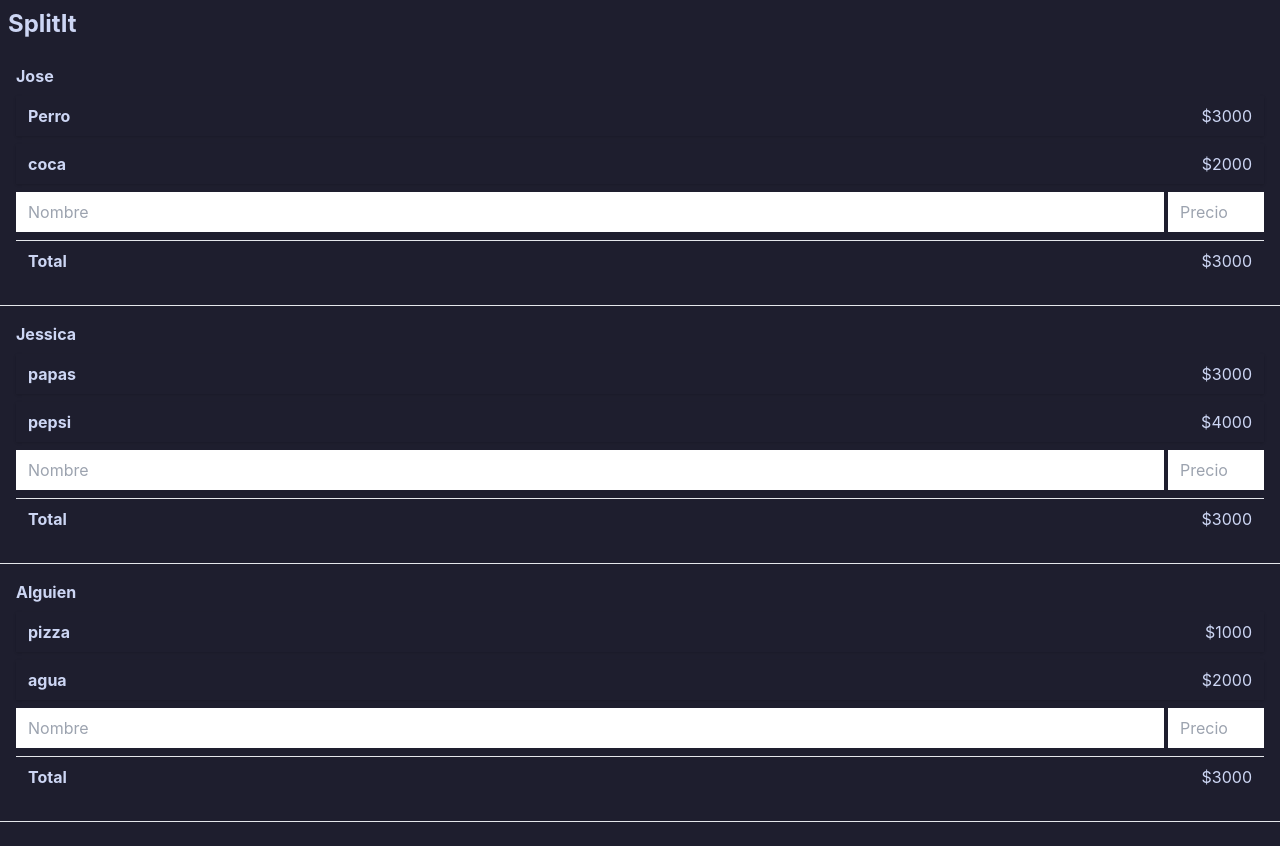
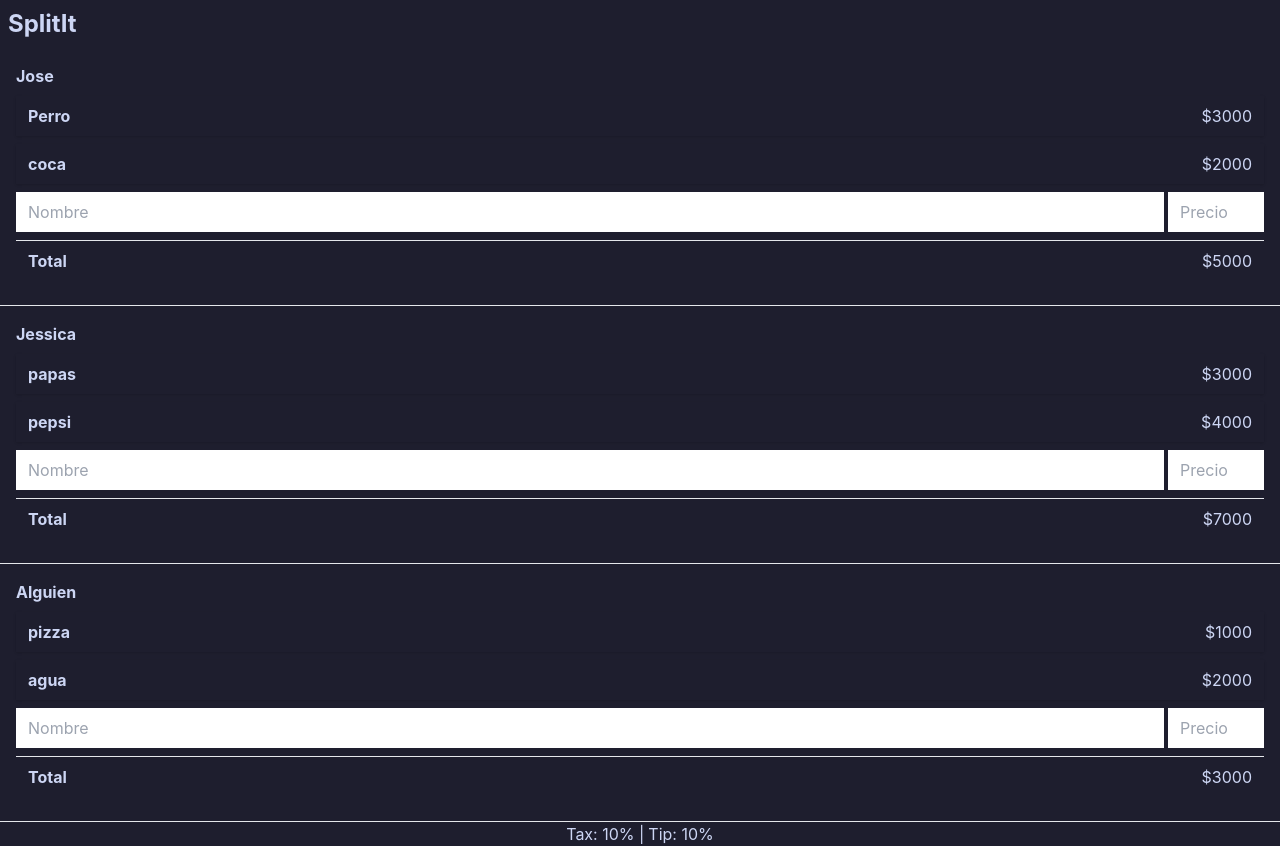
Before and after one commit to Jodarini/SplitIt, a Vue app: page / in a window 1280 px wide. Before the commit the page ends 822 px from the top, so only its background shows below. Built offline with nearby package versions, Linux system fonts and the light colour scheme; what @catppuccin/tailwindcss would draw is missing.

Commit message:
Feat: calculate total for each owner

```diff
--- a/src/App.vue
+++ b/src/App.vue
@@ -69,7 +69,13 @@ const billItems = ref<Bill[]>([
   <div class="bg-ctp-surface0/30 p-2">
     <h1 class="text-2xl font-bold w-full">SplitIt</h1>
   </div>
+
   <BillComp v-for="owner in billItems" :key="owner.id" :owner />
+
+  <div class="flex gap-1 text-ctp-subtext1 justify-center w-full">
+    <span>Tax: 10% | </span>
+    <span>Tip: 10%</span>
+  </div>
 </template>
 
 <style scoped></style>
--- a/src/components/BillComp.vue
+++ b/src/components/BillComp.vue
@@ -3,6 +3,7 @@ import AddItem from "./AddItem.vue";
 import Item from "./Item.vue";
 import Total from "./Total.vue";
 import type { BillItem } from "../App.vue";
+import calculateTotal from "../utils/calculateTotal";
 
 interface Owner {
   id: string;
@@ -10,20 +11,22 @@ interface Owner {
   items: BillItem[];
 }
 
-defineProps<{
+const props = defineProps<{
   owner: Owner;
 }>();
+
+const billTotal = props.owner.items.map((item) => item.price);
 </script>
 
 <template>
   <div class="flex flex-col gap-2 m-2 mb-6 p-2">
-    <div class="flex gap-2 items-center">
+    <div class="flex gap-2 items-center justify-between">
       <h2 class="font-bold">{{ owner.name }}</h2>
     </div>
     <Item v-for="item in owner.items" :key="item.id" :item="item" />
     <AddItem />
     <hr class="border-ctp-text/10" />
-    <Total />
+    <Total :total="calculateTotal(billTotal)" />
   </div>
   <hr class="border-ctp-text/30" />
 </template>
--- a/src/components/Total.vue
+++ b/src/components/Total.vue
@@ -1,8 +1,12 @@
-<script setup lang="ts"></script>
+<script setup lang="ts">
+defineProps<{
+  total: number;
+}>();
+</script>
 
 <template>
   <div class="w-full flex px-3 justify-between">
     <p class="font-bold">Total</p>
-    <p class="">$3000</p>
+    <p class="">${{ total }}</p>
   </div>
 </template>
--- /dev/null
+++ b/src/utils/calculateTotal.ts
@@ -0,0 +1,8 @@
+const calculateTotal = (itemPrices: number[]): number => {
+  return itemPrices.reduce((acc, price) => acc + price, 0);
+};
+// const calculateTotal = () => {
+//   return props.owner.items.reduce((acc, item) => acc + item.price, 0);
+// };
+
+export default calculateTotal;
```
